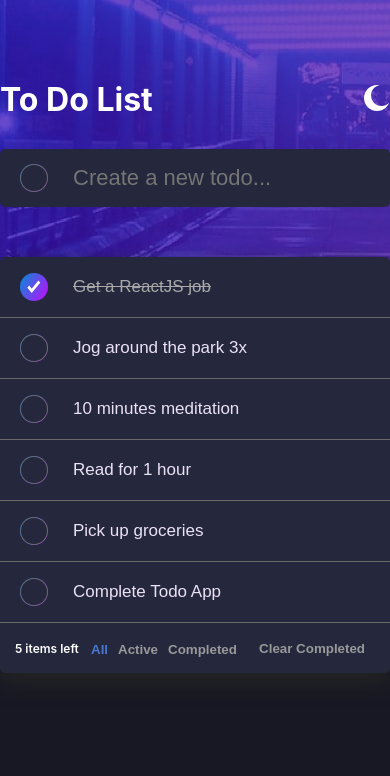
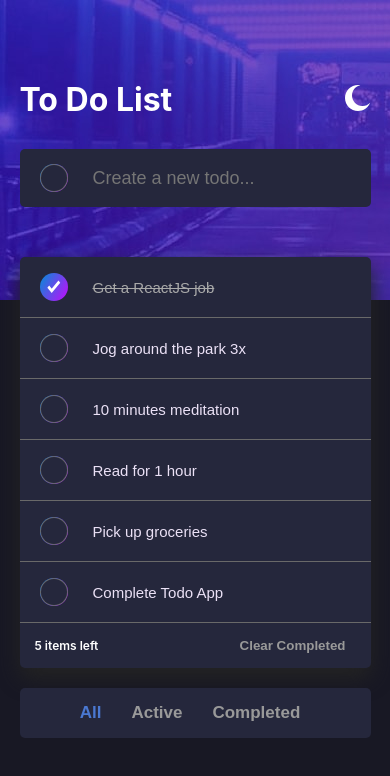
Before and after one commit to ros1k/todo-app-main, a React (Create React App) app: page / in a window 390 px wide. Shown: the top 776 px of the page. Built offline with nearby package versions, Linux system fonts and the light colour scheme.

Commit message:
add new task button, media queries for 600 < added

```diff
--- a/src/App.css
+++ b/src/App.css
@@ -7,6 +7,6 @@
   color:white;
 }
 .light__theme{
-  background-color: white;
+  background-color: #FAFAFA;
   color:black;
 }
--- a/src/Layout/layout.css
+++ b/src/Layout/layout.css
@@ -7,6 +7,7 @@
     max-width: 600px;
     margin: 0 auto;
     padding-bottom: 100px;
+
 }
 .layout__bg{
     width: 100%;
@@ -22,3 +23,8 @@
     margin-top: -220px;
     margin-bottom: 30px;
 }
+@media only screen and (max-width: 600px) {
+    .layout__container{
+        max-width: 90vw;
+    }
+}
--- a/src/components/singleTask.css
+++ b/src/components/singleTask.css
@@ -118,3 +118,8 @@
 .layout--wrapper.light .task__wrapper .fake__checkbox::after{
     background-color:#ffffff;
 }
+@media only screen and (max-width: 600px) {
+   .task__wrapper .task{
+    font-size:15px;
+   }
+}
--- /dev/null
+++ b/src/exampleTask.js
@@ -0,0 +1,10 @@
+const exampleTaskList = [
+    { task: "Get a ReactJS job", isCompleted: true },
+    { task: "Jog around the park 3x", isCompleted: false },
+    { task: "10 minutes meditation", isCompleted: false },
+    { task: "Read for 1 hour", isCompleted: false },
+    { task: "Pick up groceries", isCompleted: false },
+    { task: "Complete Todo App", isCompleted: false },
+]
+
+export default exampleTaskList;
--- a/src/pages/UseStateVersion/UseStateVersion.jsx
+++ b/src/pages/UseStateVersion/UseStateVersion.jsx
@@ -1,20 +1,13 @@
 import { useState } from 'react'
- import SingleTask from '../../components/SingleTask'
+import SingleTask from '../../components/SingleTask'
 import './useStateVersion.css'
 import check from '../../images/icon-check.svg'
 import cross from '../../images/icon-cross.svg'
 import { useRef } from 'react'
 import { useEffect } from 'react'
+import exampleTaskList from '../../exampleTask.js'
 
 
-const exampleTaskList = [
-  { task: "Get a ReactJS job", isCompleted: true },
-  { task: "Jog around the park 3x", isCompleted: false },
-  { task: "10 minutes meditation", isCompleted: false },
-  { task: "Read for 1 hour", isCompleted: false },
-  { task: "Pick up groceries", isCompleted: false },
-  { task: "Complete Todo App", isCompleted: false },
-]
 
 
 const UseStateVersion = () => {
@@ -28,6 +21,7 @@ const UseStateVersion = () => {
   const AddNewTask = () => {
     const newTask = { task: taskInput.current.value,isCompleted: false }
     setTaskList([newTask,...TaskList ])
+    taskInput.current.value = "";
   }
 
   const DeleteTask = (taskToDelete) => {
@@ -87,7 +81,7 @@ const UseStateVersion = () => {
     })
     setCurrentTasksList(CurrentTasksList)
   }
-  const countActiveTasks = TaskList.filter(task => task.isCompleted == false ).length;
+
   useEffect(()=>{
     generateList()
 
@@ -97,7 +91,7 @@ const UseStateVersion = () => {
   return (
     <div>
       <div className='input__wrapper'>
-        <button className="fake__checkbox">
+        <button className="fake__checkbox" onClick={AddNewTask}>
           <img src={check} alt="" />
         </button>
 
@@ -113,7 +107,7 @@ const UseStateVersion = () => {
         <ul className="tasks__list">
           {showCurrentTasksList}
           <li className="task__list--options">
-            <span className="counter">{countActiveTasks + ' items left'}</span>
+            <span className="counter">{TaskList.filter(task => task.isCompleted == false ).length + ' items left'}</span>
             <div className="filters">
               <button
                 className="filter-button active"
--- a/src/pages/UseStateVersion/useStateVersion.css
+++ b/src/pages/UseStateVersion/useStateVersion.css
@@ -5,8 +5,6 @@
     border-radius: 5px;
     background-color: #25273C;
     display: flex;
-
-
 }
 .input__wrapper input{
     background-color: transparent;
@@ -137,6 +135,9 @@
 .layout--wrapper.light .tasks__list{
     box-shadow: 0px 10px 20px 1px rgb(200, 200, 200);
 }
+.task__list--options{
+    position: relative;
+}
 .filters button,.clear{
     border: none;
     margin-right: 10px;
@@ -152,3 +153,29 @@
     font-size:12px;
     font-weight: 600;
 }
+
+@media only screen and (max-width: 600px) {
+    .filters{
+        position: absolute;
+        bottom:-70px;
+        display: flex;
+        justify-content: center;
+        align-items: center;
+        width: 100%;
+        background-color: #25273C;
+        padding:15px;
+        left:0;
+        border-radius: 5px;
+    }
+    .filters button{
+        font-size:17px;
+        padding: 0 10px;
+    }
+    .input__wrapper input{
+        font-size:18px;
+       }
+    .layout--wrapper.light .filters{
+        background-color: #FFFFFF;
+        box-shadow: 0px 0px 50px -3px rgb(163 163 163);
+    }
+}
```
